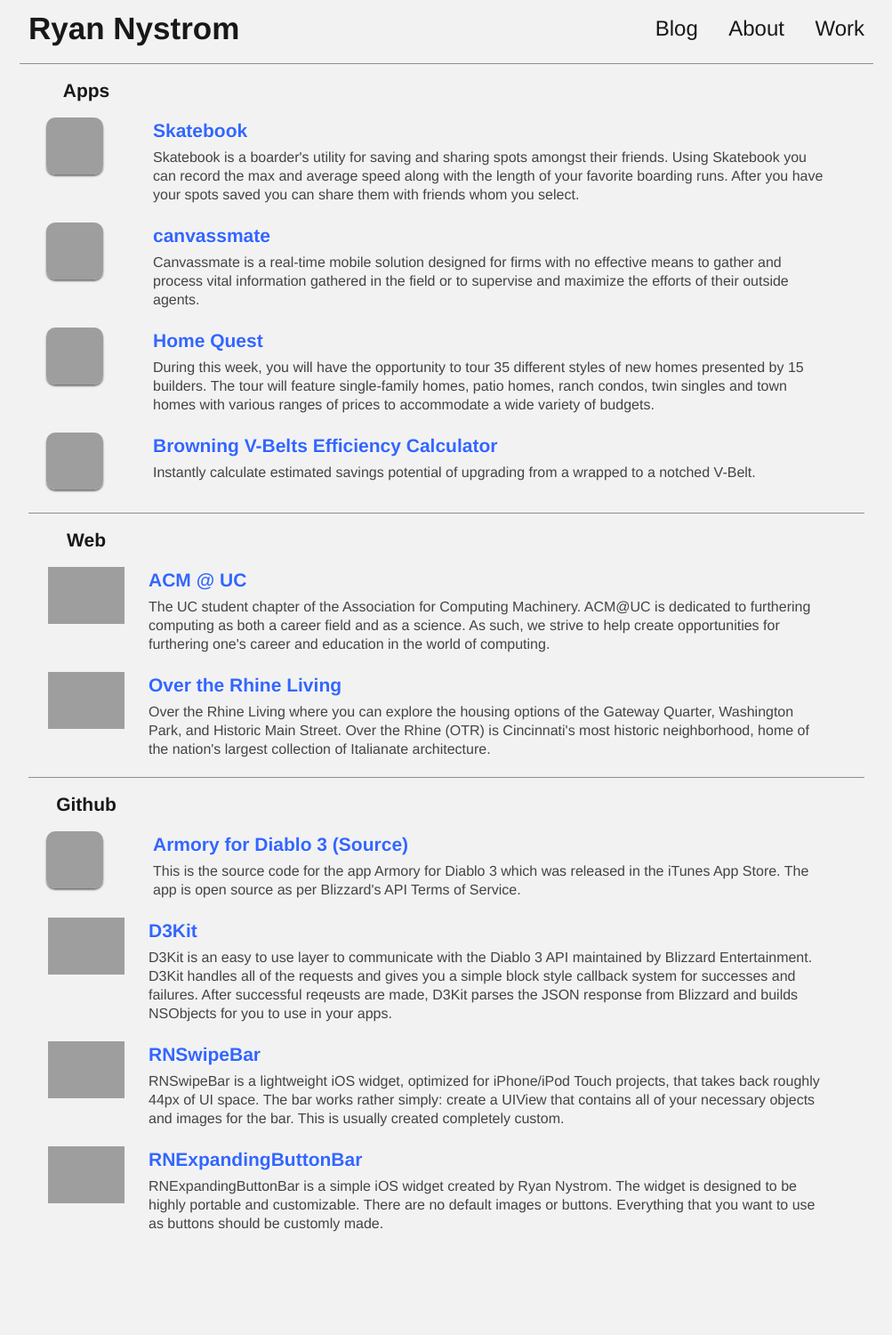
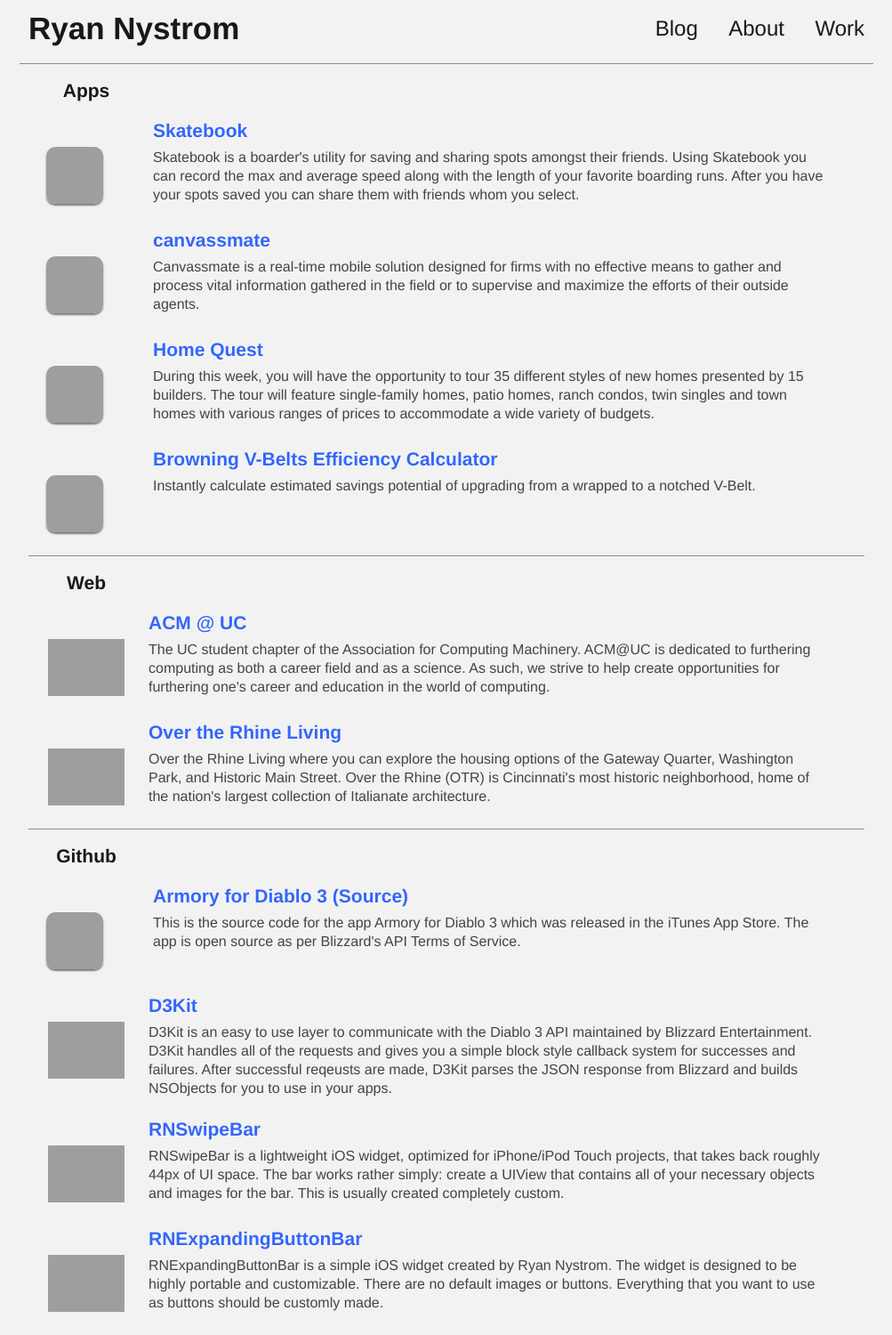
Before and after one commit to rnystrom/Blog, a Jekyll site: the page work.html, which Jekyll copies as it is, in a window 1280 px wide. Shown: the whole page at 89% size, without its empty margins (138-1141 px from the left). Built offline with Jekyll 4.4.1, drawn with Linux system fonts in a browser that asks for light colours; nearby versions of some CDN libraries; Markdown is read by kramdown in place of the engine named in the settings; before the commit the page ends 1406 px from its top, so only the background shows below that; grey boxes are pictures that could not be loaded.

Commit message:
icon arrangement

```diff
--- a/css/custom.css
+++ b/css/custom.css
@@ -109,6 +109,11 @@
     text-align: center;
     margin-left:15px;
 }
+@media only screen and (min-width: 768px) {
+    .logo, .icon {
+        margin-top: 33px;
+    }
+}
 @media only screen and (max-width: 767px) {
     #site-header {
         text-align: center;
```
Also changed, not shown: 1 other file.
